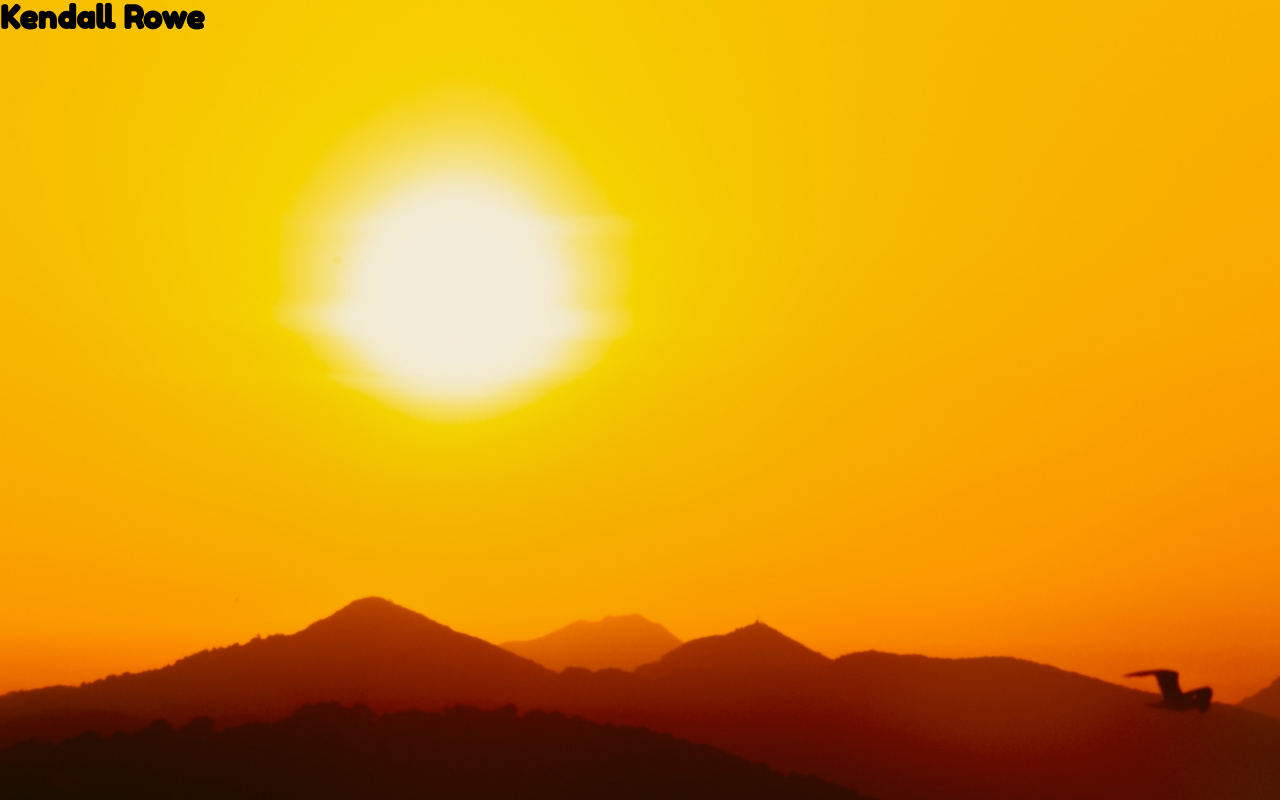
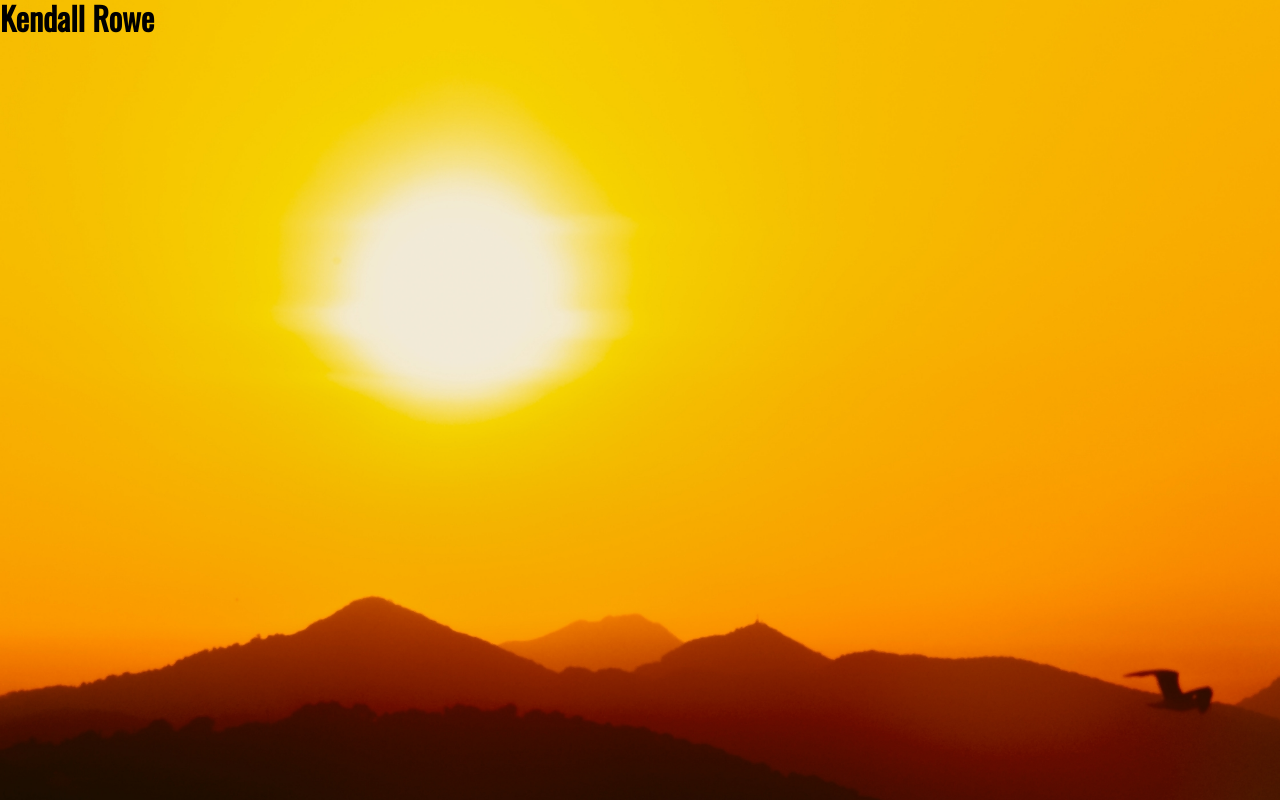
Before and after one commit to kendallrowe/portfolio, a React (Create React App) app: page / in a window 1280 px wide. Built offline with nearby package versions, Linux system fonts and the light colour scheme.

Commit message:
Changed header font to oswald

```diff
--- a/src/styles/typography.scss
+++ b/src/styles/typography.scss
@@ -1,14 +1,6 @@
-@import url("https://fonts.googleapis.com/css?family=Fredoka+One|Raleway:300,400,700&display=swap");
+@import url("https://fonts.googleapis.com/css?family=Oswald|Raleway:300,400,700&display=swap");
 
-$weights: (
-  light: 300,
-  regular: 400,
-  semi-bold: 600,
-  bold: 700,
-  black: 900,
-);
-
-$header-font: 'Fredoka One', cursive;
+$header-font: 'Oswald', sans-serif;
 $body-font: 'Raleway', sans-serif;
 
 h1,
```
